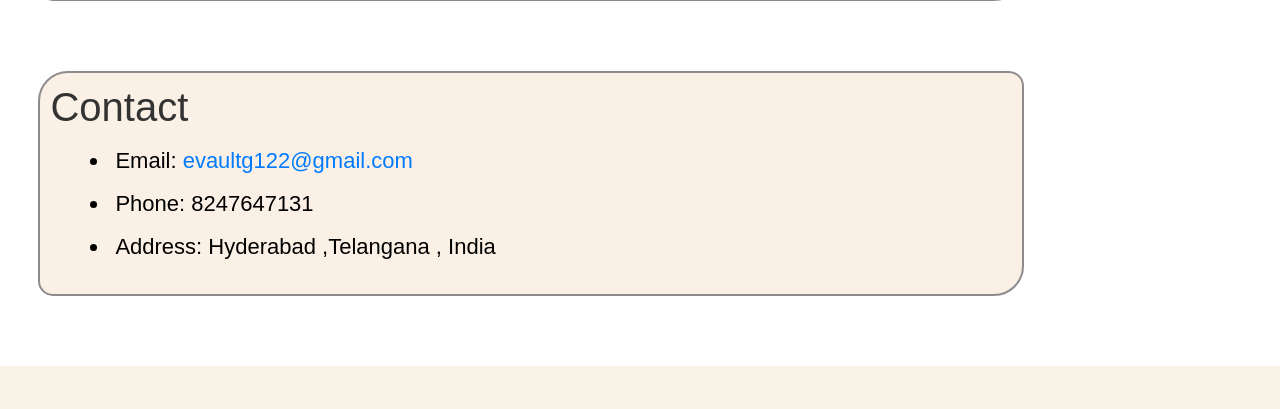
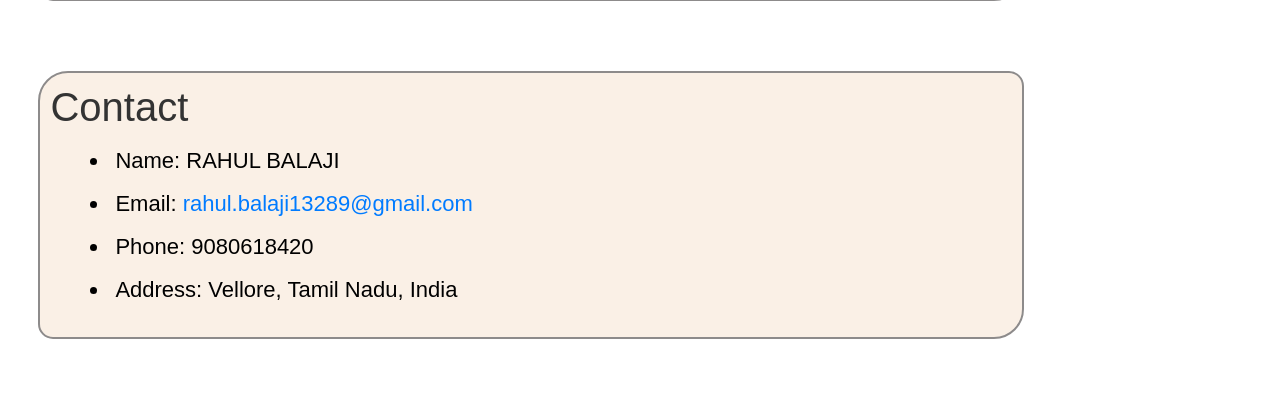
Before and after one commit to rahul13289/eVault-maintain-legal-records, a Node server app: template asset-transfer-basic/application-javascript/views/home.ejs in a window 1280 px wide. Shown: the part 1503-1912 px from the top of the page. Before the commit the page ends 1869 px from the top, so only its background shows below. Run offline with Node 20, Linux system fonts and the light colour scheme; the template is opened without the code that fills it, so the values that code supplies are empty.

Commit message:
Update home.ejs

```diff
--- a/asset-transfer-basic/application-javascript/views/home.ejs
+++ b/asset-transfer-basic/application-javascript/views/home.ejs
@@ -102,9 +102,10 @@
         <h2>Contact</h2>
         <div>
             <ul>
-                <li>Email: <a href="mailto:evaultg122@gmail.com">evaultg122@gmail.com</a></li>
-                <li>Phone: 8247647131</li>
-                <li>Address: Hyderabad ,Telangana  , India</li>
+                <li>Name: RAHUL BALAJI</li>
+                <li>Email: <a href="mailto:rahul.balaji13289@gmail.com">rahul.balaji13289@gmail.com</a></li>
+                <li>Phone: 9080618420</li>
+                <li>Address: Vellore, Tamil Nadu, India</li>
             </ul>
         </div>
     </section>
```
